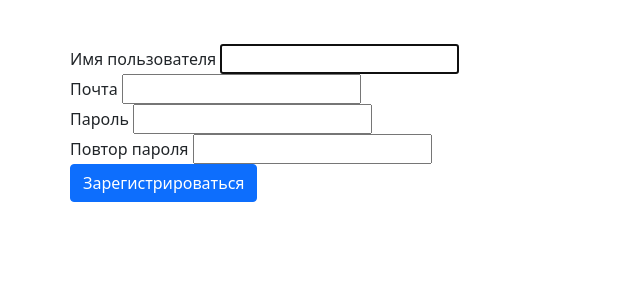
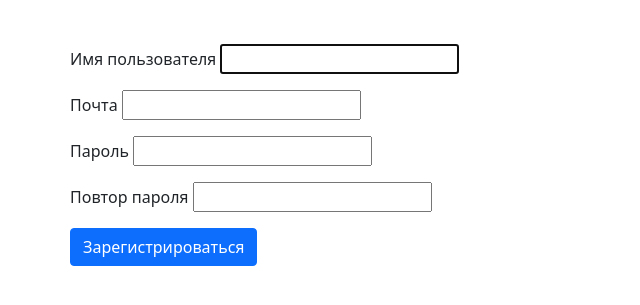
Before and after one commit to BaggerFast/Fby, a Django app: page /register/ in a window 1280 px wide. Shown: the part 56-361 px from the top of the page, without its empty margins (0-640 px from the left). Run offline with Django 3.2, Linux system fonts and the light colour scheme; some libraries are stand-ins or nearby versions.

Commit message:
Some bugfixes

```diff
--- a/fby_market/additional_url/api/api_catalogue.py
+++ b/fby_market/additional_url/api/api_catalogue.py
@@ -1,8 +1,10 @@
 from django.urls import path
+
+from main.modules import CatalogueView
 from main.views import OfferDetails, OfferEdit, OfferList
 
 urlpatterns = [
-    path('', OfferList.as_view(), name='catalogue_list'),
+    path('', CatalogueView.as_view(), name='catalogue_list'),
     path('<shopSku>/', OfferDetails.as_view(), name='offer_by_sku'),
     path('<shopSku>/edit/', OfferEdit.as_view(), name='offer_by_sku_edit')
 ]
--- a/fby_market/urls.py
+++ b/fby_market/urls.py
@@ -18,7 +18,7 @@ from django.contrib.auth.decorators import login_required
 from django.urls import path, include
 from django.contrib.auth.views import LogoutView
 import fby_market.additional_url.api.api_catalogue as catalogue
-from main.modules import *
+from main.modules import MainView, MyRegisterFormView, MyLoginFormView
 
 
 urlpatterns = [
--- a/main/modules/__init__.py
+++ b/main/modules/__init__.py
@@ -1,3 +1,4 @@
 from main.modules.index import MainView
 from main.modules.login import MyLoginFormView
 from main.modules.registration import MyRegisterFormView
+from main.modules.catalogue import CatalogueView
--- a/main/modules/index.py
+++ b/main/modules/index.py
@@ -9,6 +9,6 @@ class MainView(View):
         }
 
     def get(self, request):
-        data = get_catalogue_from_ym()
-        save_to_db(data)
+        # data = get_catalogue_from_ym()
+        # save_to_db(data)
         return render(request, Page.index, self.context)
--- a/main/serializers.py
+++ b/main/serializers.py
@@ -61,8 +61,6 @@ class OfferSerializer(serializers.ModelSerializer):
             'shopSku',
             'name',
             'category',
-            'vendor',
-            'vendorCode'
             'manufacturer',
             'weightDimensions',
             'manufacturerCountries',
--- a/main/templates/pages/catalogue.html
+++ b/main/templates/pages/catalogue.html
@@ -23,15 +23,15 @@
                 </tr>
             </thead>
             <tbody>
-                {{ for offer in offers }}
+                {% for offer in offers %}
                 <tr>
-                    <td>{{ offer.name }}</td>
+                    <td><a href="{% url 'offer_by_sku' offer.shopSku %}">{{ offer.name }}</a></td>
                     <td>{{ offer.description }}</td>
                     <td>{{ offer.shopSku }}</td>
                     <td>{{ offer.category }}</td>
                     <td>{{ offer.vendor }}</td>
                 </tr>
-                {{ endfor }}
+                {% endfor %}
             </tbody>
         </table>
     </div>
--- a/main/templates/pages/login.html
+++ b/main/templates/pages/login.html
@@ -4,13 +4,13 @@
     <div class="card">
         <div class="card-body">
             {% if not user.is_authenticated %}
-            <div>
+            <div class="mb-3">
                 <label>
                     Имя пользователя:
                     {{form.username}}
                 </label>
             </div>
-            <div>
+            <div class="mb-3">
                 <label>
                     Пароль:
                     {{form.password}}
--- /dev/null
+++ b/main/templates/pages/offer.html
@@ -0,0 +1,4 @@
+{% extends 'app.html' %}
+{% block content %}
+<h1>offer.name</h1>
+{% endblock %}
--- a/main/templates/pages/registration.html
+++ b/main/templates/pages/registration.html
@@ -1,25 +1,32 @@
 {% extends 'app.html' %}
 {% block content %}
 <form action="" method="post">{% csrf_token %}
-    <div class="form-group">
+    {% for field, errors in form.errors.items %}
+    {% for error in errors %}
+    <div class="alert alert-danger" role="alert">
+        {{ error }}
+    </div>
+    {% endfor %}
+    {% endfor %}
+    <div class="form-group mb-3">
         <label>
             Имя пользователя
             {{form.username}}
         </label>
     </div>
-    <div class="form-group">
+    <div class="form-group mb-3">
         <label>
             Почта
             {{form.email}}
         </label>
     </div>
-    <div class="form-group">
+    <div class="form-group mb-3">
         <label>
             Пароль
             {{form.password1}}
         </label>
     </div>
-  <div class="form-group">
+  <div class="form-group mb-3">
         <label>
             Повтор пароля
             {{form.password2}}
--- a/main/views.py
+++ b/main/views.py
@@ -90,3 +90,4 @@ class Page:
     index = serialize('index')
     registration = serialize('registration')
     login = serialize('login')
+    catalogue = serialize('catalogue')
```
Also changed, not shown: main/modules/catalogue.py (added, +13 -0 lines).
